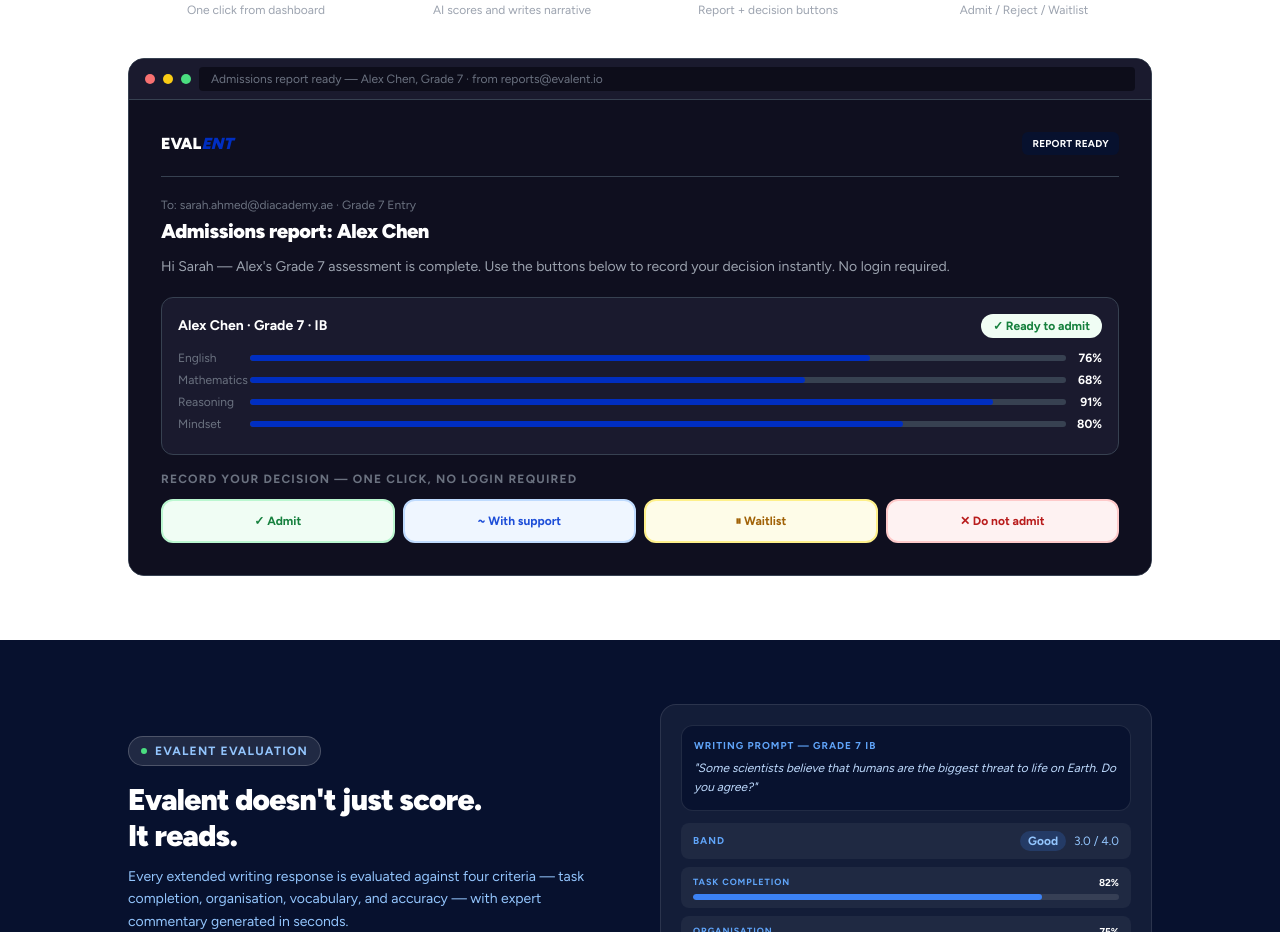
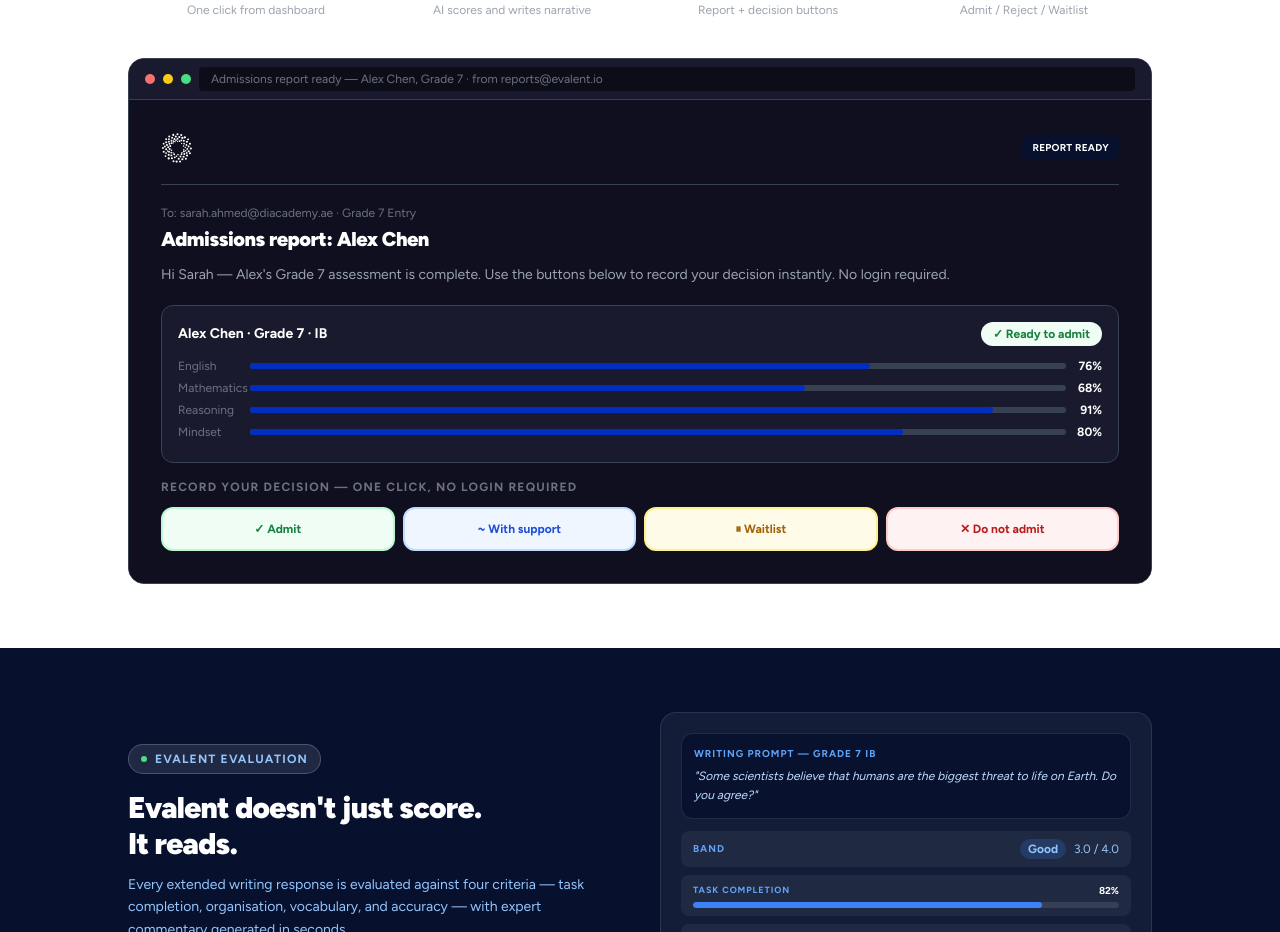
Before and after one commit to wigsbury-ui/evalent-marketing, a Next.js app: page / in a window 1280 px wide. Shown: the part 3460-4392 px from the top of the page. Built offline with nearby package versions, Linux system fonts and the light colour scheme.

Commit message:
fix: use dot mark logo in email mockup

```diff
--- a/src/app/page.tsx
+++ b/src/app/page.tsx
@@ -211,7 +211,7 @@ export default function Home() {
             </div>
             <div className="p-8 bg-[#0f0f1f]">
               <div className="flex items-center justify-between mb-5 pb-5 border-b border-gray-700">
-                <div className="text-base font-black text-white">EVAL<span className="text-brand italic">ENT</span></div>
+                <img src="/mark_white.svg" alt="Evalent" style={{ width: "32px", height: "32px", opacity: 1, filter: "brightness(0) invert(1)" }} />
                 <div className="bg-navy text-white text-[10px] font-bold px-2.5 py-1 rounded-md tracking-wide">REPORT READY</div>
               </div>
               <div className="text-xs text-gray-500 mb-1">To: sarah.ahmed@diacademy.ae · Grade 7 Entry</div>
```
